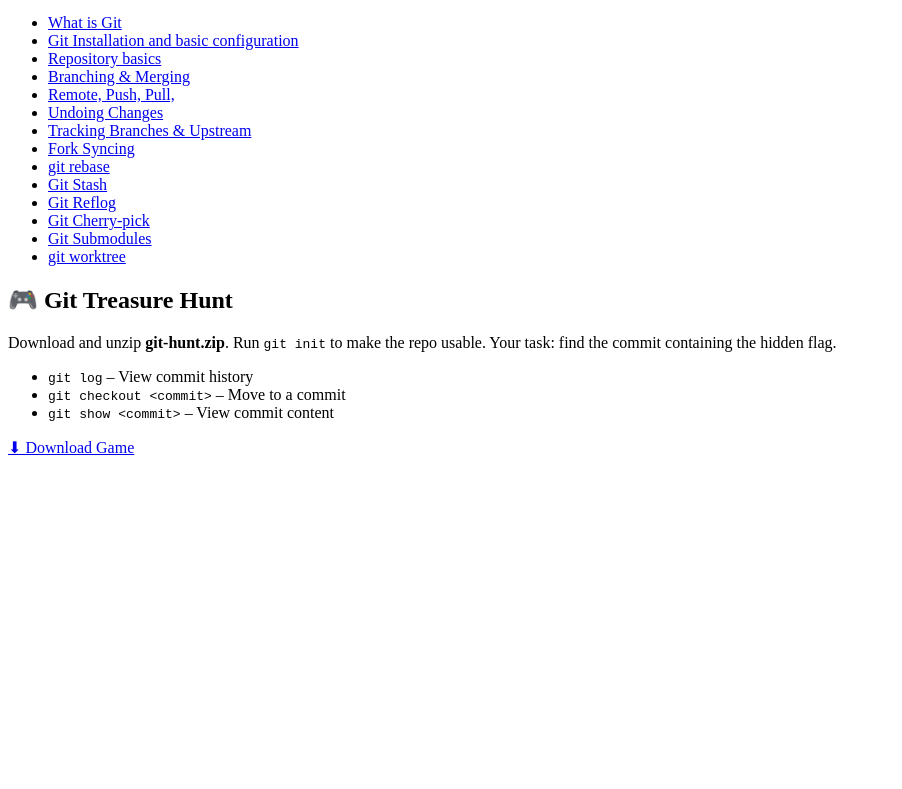
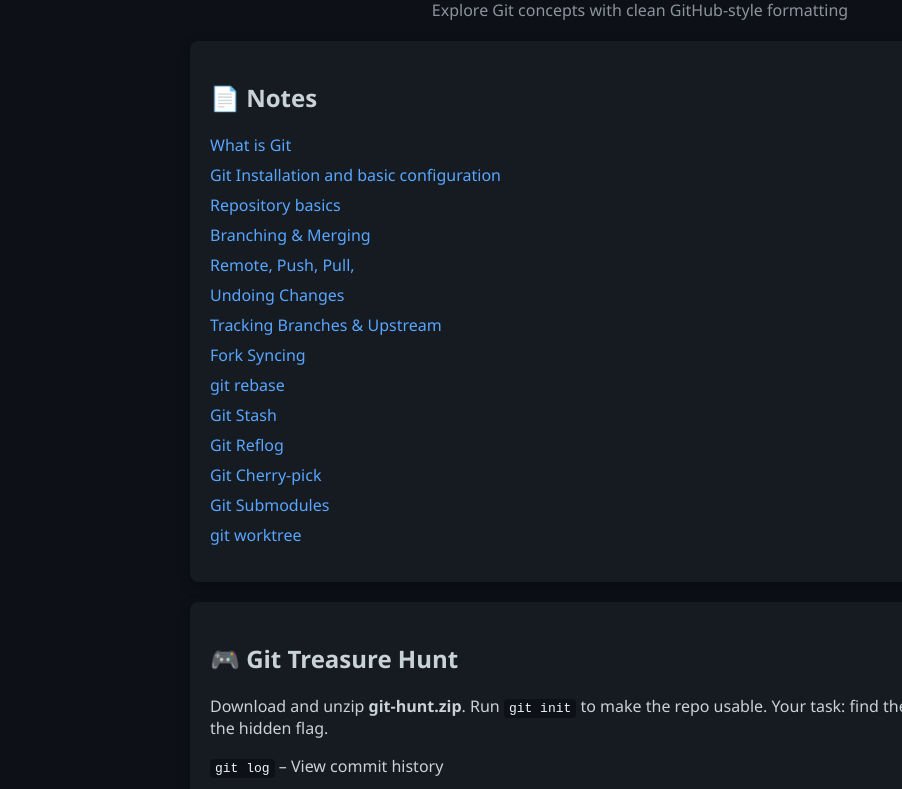
Before and after one commit to Akash-dev03/git-notes, a plain HTML site: page index.html in a window 1280 px wide. Shown: the part 101-890 px from the top of the page, without its empty margins (0-902 px from the left). Before the commit the page ends 800 px from the top, so only its background shows below. Drawn offline with Linux system fonts and the light colour scheme.

Commit message:
updated theming

```diff
--- a/index.html
+++ b/index.html
@@ -6,15 +6,23 @@
     <link rel="stylesheet" href="style.css" />
   </head>
   <body>
+    <div class="container">
       <h1>📚 Git Notes</h1>
-    <p>Select a note to view it in beautiful GitHub style:</p>
+      <p class="subtitle">
+        Explore Git concepts with clean GitHub-style formatting
+      </p>
+
+      <div class="card">
+        <h2>📄 Notes</h2>
         <ul id="file-list"></ul>
+      </div>
 
+      <div class="card">
         <h2>🎮 Git Treasure Hunt</h2>
         <p>
           Download and unzip <strong>git-hunt.zip</strong>. Run
-      <code>git init</code> to make the repo usable. Your task: find the commit
-      containing the hidden flag.
+          <code>git init</code> to make the repo usable. Your task: find the
+          commit containing the hidden flag.
         </p>
         <ul>
           <li><code>git log</code> – View commit history</li>
@@ -22,6 +30,8 @@
           <li><code>git show &lt;commit&gt;</code> – View commit content</li>
         </ul>
         <a href="GitTreasureHunt.zip" download class="btn">⬇ Download Game</a>
+      </div>
+    </div>
 
     <script src="script.js"></script>
   </body>
--- /dev/null
+++ b/style.css
@@ -0,0 +1,77 @@
+/* Global Dark Mode */
+body {
+  font-family: "Segoe UI", sans-serif;
+  background-color: #0d1117;
+  color: #c9d1d9;
+  margin: 0;
+  padding: 0;
+}
+
+.container {
+  max-width: 900px;
+  margin: auto;
+  padding: 20px;
+}
+
+h1 {
+  text-align: center;
+  color: #58a6ff;
+  margin-bottom: 5px;
+}
+
+.subtitle {
+  text-align: center;
+  font-size: 1rem;
+  color: #8b949e;
+  margin-bottom: 20px;
+}
+
+.card {
+  background: #161b22;
+  padding: 20px;
+  margin-bottom: 20px;
+  border-radius: 8px;
+  box-shadow: 0 4px 12px rgba(0,0,0,0.4);
+}
+
+ul {
+  list-style: none;
+  padding: 0;
+}
+
+li {
+  margin: 8px 0;
+}
+
+a {
+  text-decoration: none;
+  color: #58a6ff;
+  transition: color 0.2s ease-in-out;
+}
+
+a:hover {
+  color: #1f6feb;
+}
+
+.btn {
+  display: inline-block;
+  background: #238636;
+  padding: 10px 15px;
+  color: white;
+  border-radius: 6px;
+  text-decoration: none;
+  font-weight: bold;
+  transition: background 0.2s;
+}
+
+.btn:hover {
+  background: #2ea043;
+}
+
+code {
+  background: #0d1117;
+  padding: 2px 5px;
+  border-radius: 4px;
+  font-family: monospace;
+  color: #f0f6fc;
+}
```
Also changed, not shown: view.html (+9 -2 lines). Lines whose indentation alone changed are shown as unchanged.
